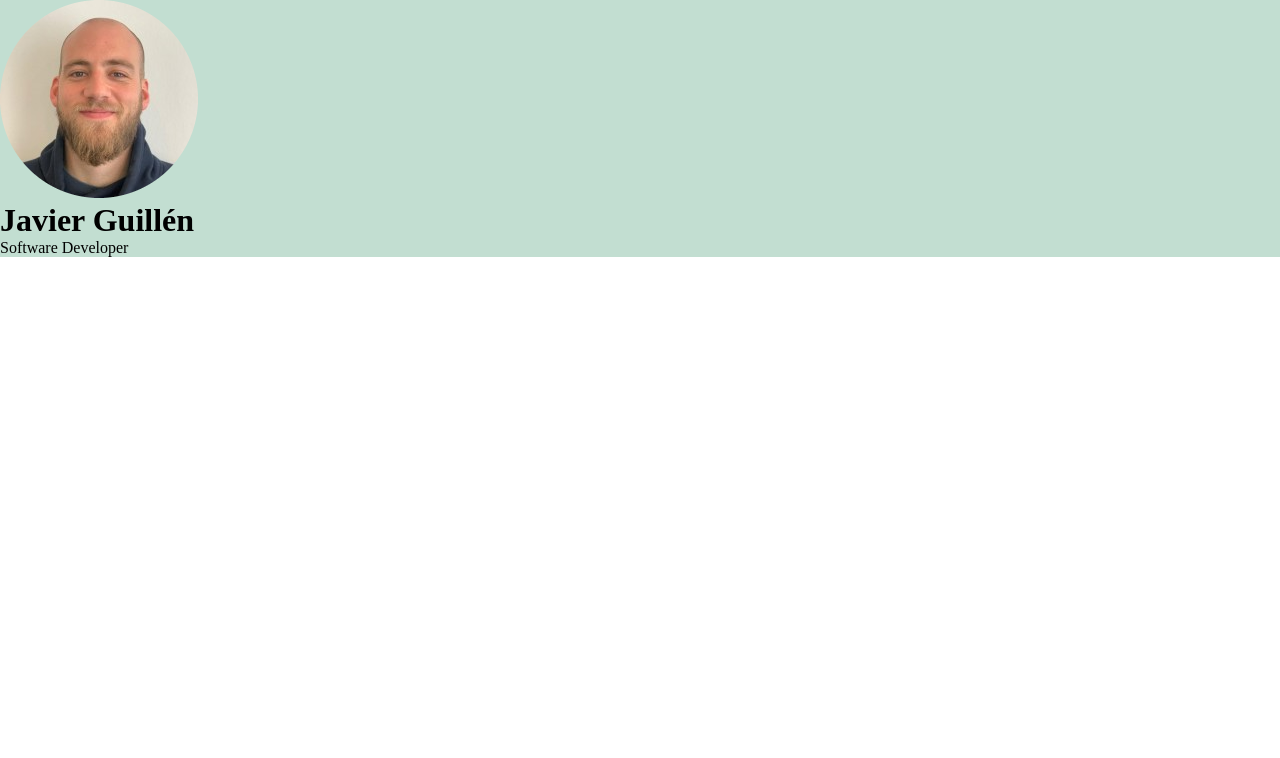
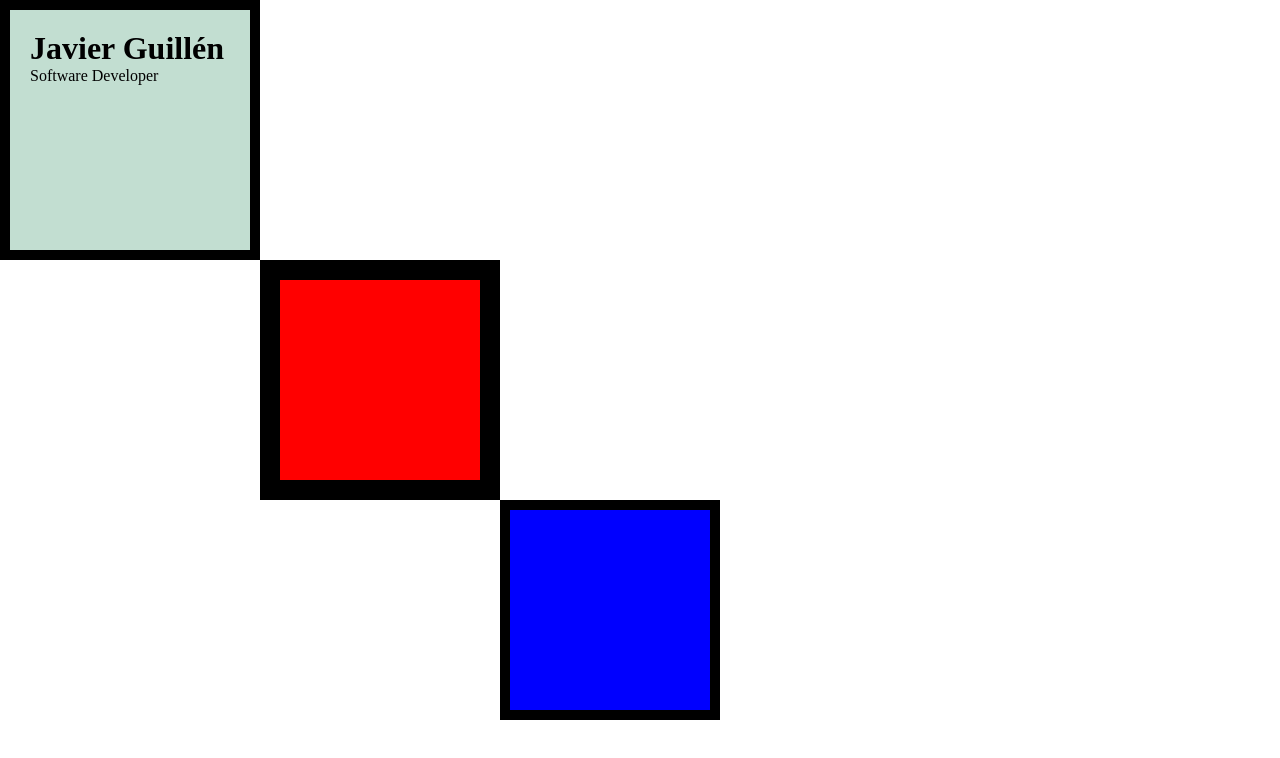
Before and after one commit to Javier-Guillen/CV, a plain HTML site: page index.html in a window 1280 px wide. Drawn offline with Linux system fonts and the light colour scheme.

Commit message:
Cajitas en escalera

```diff
--- a/CSS/styles.css
+++ b/CSS/styles.css
@@ -2,10 +2,7 @@
 
 body{
     background-color: white;
-    margin-top: 0px;
-    margin-right: 0px;
-    margin-left: 0px;
-    margin-bottom: 0px;
+    margin: 0px;
 }
 h1{
     margin-top: 0px;
@@ -16,7 +13,31 @@ p{
     margin-bottom: 0px;
 }
 
-.presentation{
+.top-container{
     /* background-color: #C2DED1; */
     background-color: #C2DED1;
+    border-color: black;
+    height: 200px;
+    width: 200px;
+    border: solid 10px;
+    padding: 20px;
+    margin: 0px;
 }
+
+.middle-container{
+    background-color: red;
+    margin: 0px;
+    height: 200px;
+    width: 200px;
+    border: solid 20px;
+    margin-left: 260px
+}
+
+.bottom-container{
+    background-color: blue;
+    margin: 0px;
+    height: 200px;
+    width: 200px;
+    border: solid 10px;
+    margin-left: 500px
+}
--- a/index.html
+++ b/index.html
@@ -7,11 +7,15 @@
         <link rel="icon" href="images/Javier_guillen.png">
     </head>
     <body>
-        <div class="presentation">
-            <img src="images/Javier_guillen.png" alt="javier guillen">
+        <div class="top-container">
             <h1>Javier Guillén</h1>
             <p>Software Developer</p>
         </div>
+        <div class="middle-container">
 
+        </div>
+        <div class="bottom-container">
+
+        </div>
     </body>
 </html>
```
